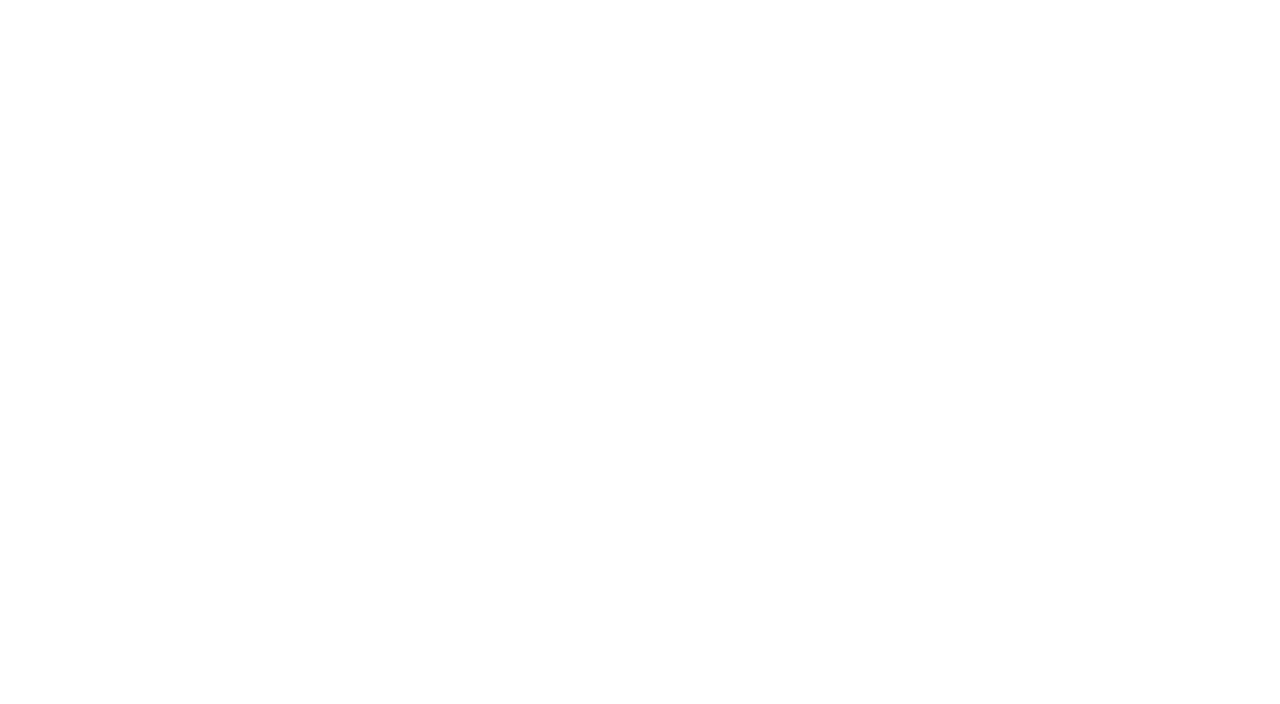
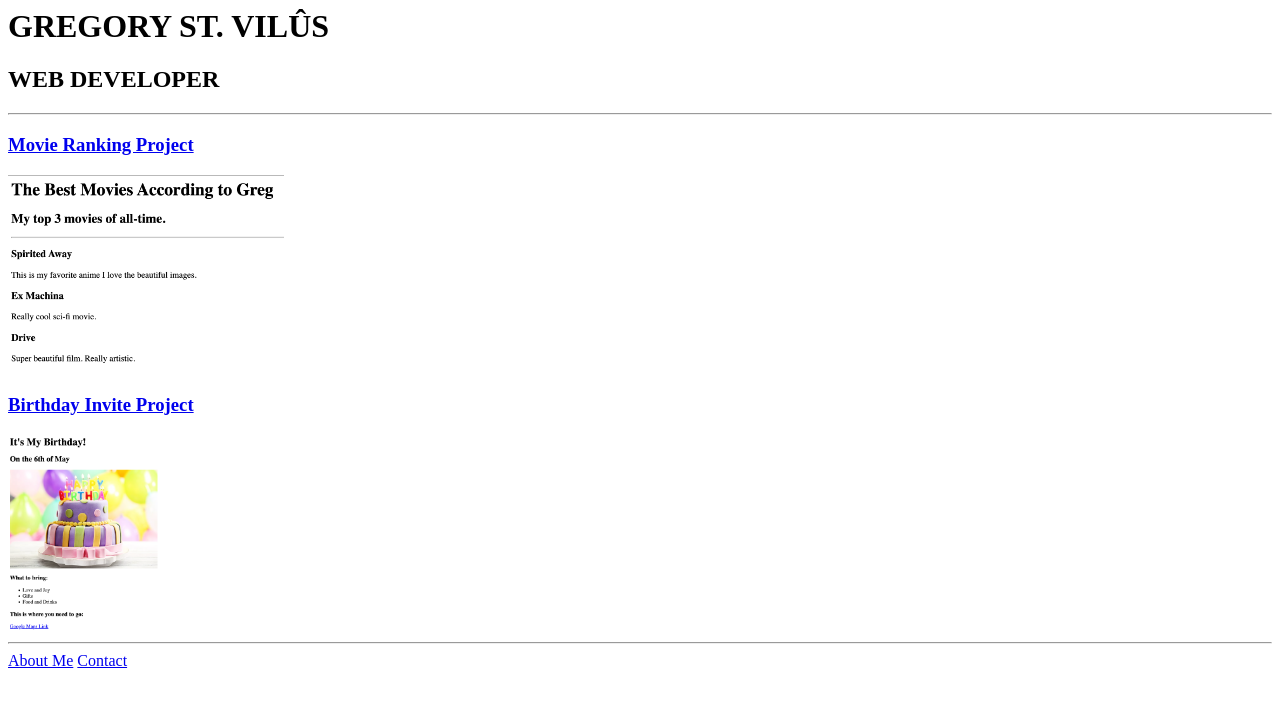
Before and after one commit to gregorystvilus/html-portfolio, a plain HTML site: page index.html in a window 1280 px wide. Drawn offline with Linux system fonts and the light colour scheme.

Commit message:
Add files via upload

```diff
--- a/index.html
+++ b/index.html
@@ -1,15 +1,20 @@
-<!-- TODO 1: Create the HTML Boilerplate -->
+<!DOCTYPE hmtl>
+<html lang="en">
 
-<!-- TODO 2: Add Your previous projects' HTML into the public folder -->
+<head>
+    <meta charset="UTF-8">
+    <title>Gregory's Website</title>
+</head>
 
-<!-- TODO 3: Take screenshots of your project previews and add the images to the images folder -->
-
-<!-- TODO 4: Add titles/subtitles etc. -->
-
-<!-- TODO 5: Add a link to the project pages -->
-
-<!-- TODO 6: Add images to show the project previews
-HINT for TODO 6: You can use the height attribute set to 200 to make the image smaller:
-https://developer.mozilla.org/en-US/docs/Web/HTML/Element/img#attr-height -->
-
-<!-- TODO 7: Add the Contact Me and About Me page links -->
+<body>
+    <h1>GREGORY ST. VILÛS</h1>
+    <h2>WEB DEVELOPER</h2>
+    <hr/>
+    <h3><a href="./public/movie-ranking.html">Movie Ranking Project</a></h3>
+    <img src="./assets/images/Greg's Top 3 Movies .png" alt="Movie Ranking Preview" height="200"/>
+    <h3><a href="./public/birthday-invite.html">Birthday Invite Project</a></h3>
+    <img src="./assets/images/Birthday Invitation .png" alt="Birthday Invitation Preview" height="200"/>
+    <hr/>
+    <a href="./public/about.html">About Me</a>
+    <a href="./public/contact.html">Contact</a>
+</body>
```
